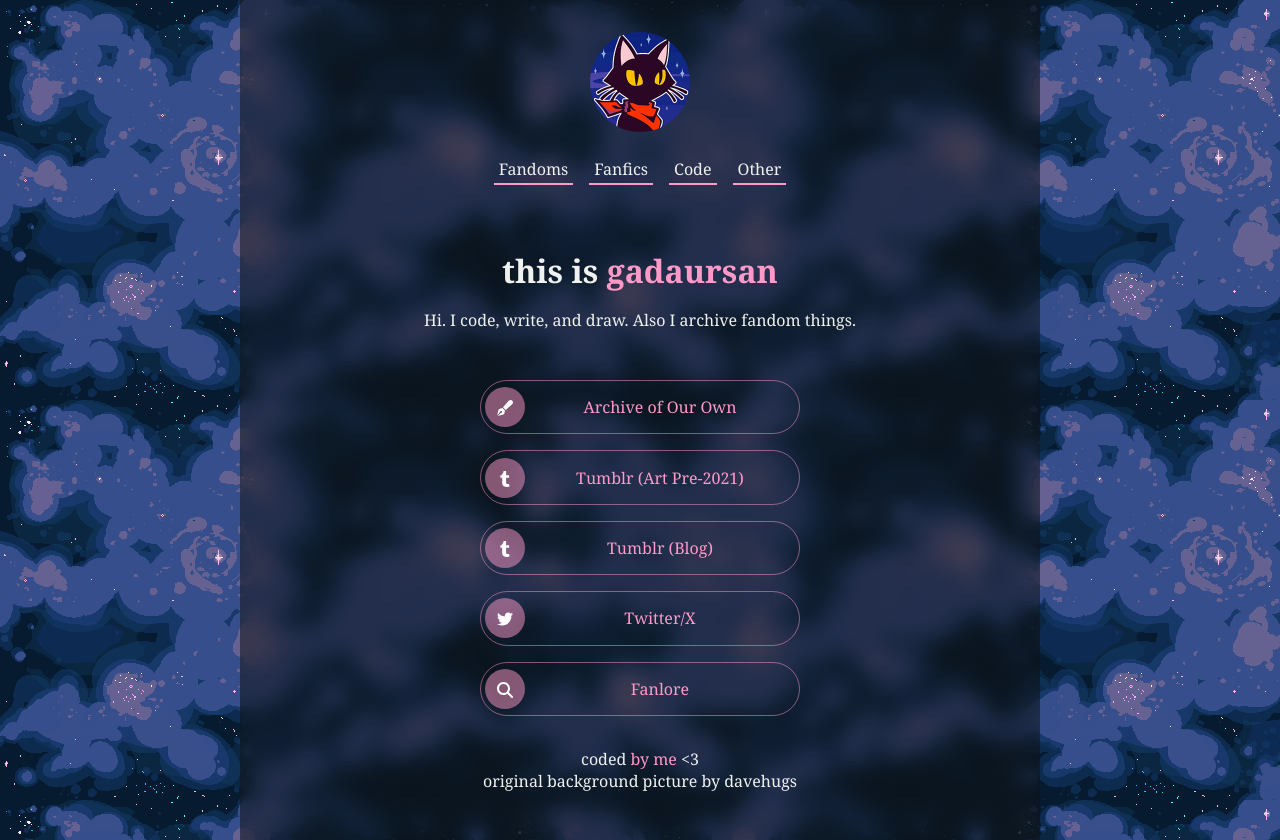
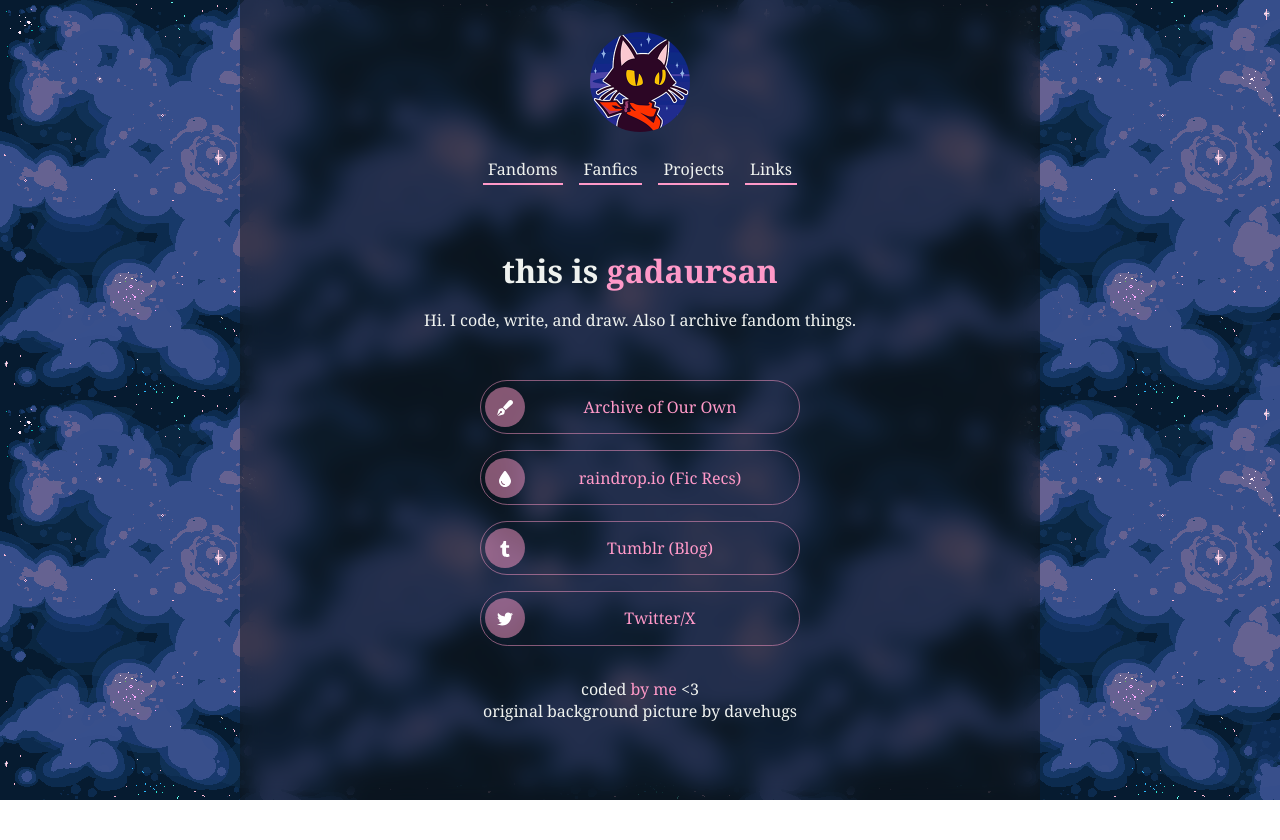
Before and after one commit to gadaursan/gadaursan.github.io, a React (Create React App) app: page / in a window 1280 px wide. After the commit the page ends 800 px from the top, so only its background shows below. Built offline with nearby package versions, Linux system fonts and the light colour scheme.

Commit message:
Reduced links on front page. Converted Others page to Links and consolidated all works into one page.

```diff
--- a/src/components/LinksOut.tsx
+++ b/src/components/LinksOut.tsx
@@ -3,12 +3,20 @@
 import './LinksOut.scss'
 import {OUTLINKS} from '../pages/Page-DB'
 
-const LinksOut = () => {
-  const links = OUTLINKS.map((link) =>
+interface ILinksOut {
+  isTruncated?: boolean
+}
+
+const LinksOut:React.FC<ILinksOut> = ({
+  isTruncated = false,
+}) => {
+  const filteredLinks = isTruncated ? OUTLINKS.filter((link) => link.priority === true) : OUTLINKS
+  const renderedLinks = filteredLinks.map((link) =>
   <a
     href={link.to}
     key={link.to}
     target='_blank'
+    rel='noopener'
   >
     <div className='button'>
       <div className='buttonIconContainer'>
@@ -26,7 +34,7 @@
 
   return (
     <div className="linksOut">
-      {links}
+      {renderedLinks}
     </div>
   )
 }
--- a/src/components/Page.scss
+++ b/src/components/Page.scss
@@ -15,6 +15,10 @@
     color: settings.$background;
     background-color: settings.$accent;
   }
+}
+
+.content.small {
+  margin: 0 auto 2em;
 }
 
 ul {
@@ -40,6 +44,10 @@
   list-style-type: none;
   padding: 0;
   margin: 0;
+}
+
+h1 {
+  margin-top: 0;
 }
 
 h1, h2, h3 {
--- a/src/pages/Code.tsx
+++ /dev/null
@@ -1,33 +0,0 @@
-import React from 'react';
-
-import '../components/Page.scss'
-
-const CodingProjects = () => {
-  return (
-    <React.Fragment>
-      <h1>Coding Projects</h1>
-      <div className="content">
-        <p>Below are some coding projects I've made.</p>
-        <ul>
-          <li>
-            <a href="https://gadaursan.github.io/AO3TweetBuilder/">
-              Ao3 Tweet Builder
-            </a> - Code-free tool to construct HTML for fake Tweets on Ao3 fics
-          </li>
-          <li>
-            <a href="https://archiveofourown.org/works/22517134">
-              Repository: Twitter
-            </a> - Documentation for a CSS work skin on Ao3 to simulate fake Twitter posts
-          </li>
-          <li>
-            <a href="https://archiveofourown.org/works/8631214">
-              Repository
-            </a> - Compilation of CSS work skins to use on Ao3
-          </li>
-        </ul>
-      </div>
-    </React.Fragment>
-  )
-}
-
-export default CodingProjects
--- a/src/pages/Fanfics.tsx
+++ b/src/pages/Fanfics.tsx
@@ -7,7 +7,14 @@
 const FanficBlock = ({work}:{work: IFic}) => (
   <div className='fanfic'>
     <div className='title'>
-      <a href={`https://archiveofourown.org/works/${work.id}`}>{work.title}</a> ({work.year})
+      <a
+        rel='noopener'
+        target='_blank'
+        href={`https://archiveofourown.org/works/${work.id}`}
+      >
+        {work.title}
+      </a>
+      &nbsp;({work.year})
       {work.locked && <img draggable={false} src={ICONS.lock} />}
     </div>
     <p className='fandom'>{work.fandom.map(f => f).join(', ')}</p>
--- a/src/pages/Home.tsx
+++ b/src/pages/Home.tsx
@@ -10,7 +10,7 @@
       <div className="content">
         <p>Hi. I code, write, and draw. Also I archive fandom things.</p>
       </div>
-      <LinksOut />
+      <LinksOut isTruncated/>
     </React.Fragment>
   );
 }
--- a/src/pages/Page-DB.tsx
+++ b/src/pages/Page-DB.tsx
@@ -1,8 +1,8 @@
 
 import Home from './Home'
 import Fandoms from './Fandoms'
-import Works from './Works'
-import CodingProjects from './Code'
+import Portal from './Portals'
+import Projects from './Projects'
 import Fanfics from './Fanfics'
 import {ICONS} from '../static/Icons'
 
@@ -26,15 +26,15 @@
   },
   {
     isNavbar: true,
-    to: '/code',
-    label: 'Code',
-    component: <CodingProjects />
+    to: '/projects',
+    label: 'Projects',
+    component: <Projects />
   },
   {
     isNavbar: true,
-    to: '/works',
-    label: 'Other',
-    component: <Works />
+    to: '/portal',
+    label: 'Links',
+    component: <Portal />
   },
 ]
 
@@ -43,6 +43,13 @@
     label: 'Archive of Our Own',
     to: 'https://archiveofourown.org/users/gadaursan',
     icon: ICONS.pen,
+    priority: true,
+  },
+  {
+    label: 'raindrop.io (Fic Recs)',
+    to: 'https://raindrop.io/minjonettes',
+    icon: ICONS.droplet,
+    priority: true,
   },
   {
     label: 'Tumblr (Art Pre-2021)',
@@ -53,11 +60,13 @@
     label: 'Tumblr (Blog)',
     to: 'https://phantom-dare.tumblr.com/',
     icon: ICONS.tumblr,
+    priority: true,
   },
   {
     label: 'Twitter/X',
     to: 'https://twitter.com/minjonettes',
     icon: ICONS.twitter,
+    priority: true,
   },
   {
     label: 'Fanlore',
--- /dev/null
+++ b/src/pages/Portals.tsx
@@ -0,0 +1,21 @@
+import React from 'react';
+import '../components/Page.scss'
+import LinksOut from '../components/LinksOut';
+
+const Portals = () => {
+  return (
+    <React.Fragment>
+      <h1>Useful Links</h1>
+      <div className='content small'>
+        <h2></h2>
+        <p className='description'>
+          Trying to keep in touch? Here's where to find me! Just for following though, I'm not much of a talker.
+        </p>
+      </div>
+      <LinksOut/>
+    </React.Fragment>
+  )
+}
+
+
+export default Portals
--- /dev/null
+++ b/src/pages/Projects.tsx
@@ -0,0 +1,77 @@
+import React from 'react';
+
+import '../components/Page.scss'
+
+const Projects = () => {
+  return (
+    <React.Fragment>
+      <h1>Projects</h1>
+      <div className="content">
+        <p>Here's some stuff that I've done outside of art and fics.</p>
+        <h2>Coding Projects</h2>
+        <ul>
+          <li>
+            <a href="https://gadaursan.github.io/AO3TweetBuilder/">
+              Ao3 Tweet Builder
+            </a> (2020) - Code-free tool to construct HTML for fake Tweets on Ao3 fics
+          </li>
+          <li>
+            <a href="https://archiveofourown.org/works/22517134">
+              Repository: Twitter
+            </a> (2020) - Documentation for a CSS work skin on Ao3 to simulate fake Twitter posts
+          </li>
+          <li>
+            <a href="https://archiveofourown.org/works/8631214">
+              Repository
+            </a> (2020-?) - Compilation of CSS work skins to use on Ao3
+          </li>
+        </ul>
+        <h2>Fan Works Preservation</h2>
+        <ul>
+          <li>
+            <a href="https://github.com/otwcode/open-doors-code">
+              OTW Open Doors
+            </a> (2021-2024) - Improved the code used to generate databases for prepare old fanfic archives to be imported into Archive of Our Own
+          </li>
+          <li>
+            <a href="https://fanlore.org/wiki/User:Gadaursan">
+              Zine Documentation on Fanlore
+            </a> (2023-?) - Tracking and documenting the history of all zines and fan projects on Fanlore. Focused on Ace Attorney and Kingdom Hearts.
+          </li>
+        </ul>
+        <h2>Zines / Collabs</h2>
+        <ul>
+          <li>
+            <a className='block' href="https://fanlore.org/wiki/The_World_Around_Us">
+              The World Around Us
+            </a> (2016) -
+            Contributed art for a zine featuring <i>Fire Emblem Fates</i> characters in different cultural settings around the world
+          </li>
+          <li>
+            <a className='block' href="https://gadaursan.tumblr.com/post/164689818576">
+              Fire Emblem Compendium
+            </a> (2017) -
+            Drew an entry for Daniela from <i>Fire Emblem Fates: Birthright</i>
+          </li>
+        </ul>
+        <h2>Mixed Media</h2>
+        <ul>
+          <li>
+            <a className='block' href="https://iasfuturekings.tumblr.com/">
+              I As Future Kings
+            </a> (2016-?) -
+            A Tumblr Blog for my AU for <i>Fire Emblem Fates: Conquest</i>
+          </li>
+          <li>
+            <a className='block' href="https://www.youtube.com/playlist?list=PLlUCISPLKaSmS6Oafbaku_9KMWV0tb8kB">
+              Introduction to BTS
+            </a> (2018) -
+            A series of short video essays explaining each member of BTS
+          </li>
+        </ul>
+      </div>
+    </React.Fragment>
+  )
+}
+
+export default Projects
--- a/src/pages/Works.tsx
+++ /dev/null
@@ -1,46 +0,0 @@
-import React from 'react';
-import '../components/Page.scss'
-
-const Works = () => {
-  return (
-    <React.Fragment>
-      <h1>Other Projects</h1>
-      <div className='content'>
-        <p className='description'>List of things I've worked on that don't fit anywhere else.</p>
-        <h2>Zines / Collabs</h2>
-        <ul>
-          <li>
-            <a className='block' href="https://fanlore.org/wiki/The_World_Around_Us">
-              The World Around Us
-            </a> (2016) -
-            Contributed art for a zine featuring <i>Fire Emblem Fates</i> characters in different cultural settings around the world
-          </li>
-          <li>
-            <a className='block' href="https://gadaursan.tumblr.com/post/164689818576">
-              Fire Emblem Compendium
-            </a> (2017) -
-            Drew an entry for Daniela from <i>Fire Emblem Fates: Birthright</i>
-          </li>
-        </ul>
-        <h2>Mixed Media</h2>
-        <ul>
-          <li>
-            <a className='block' href="https://iasfuturekings.tumblr.com/">
-              I As Future Kings
-            </a> (2016-?) -
-            A Tumblr Blog for my AU for <i>Fire Emblem Fates: Conquest</i>
-          </li>
-          <li>
-            <a className='block' href="https://www.youtube.com/playlist?list=PLlUCISPLKaSmS6Oafbaku_9KMWV0tb8kB">
-              Introduction to BTS
-            </a> (2018) -
-            A series of short video essays explaining each member of BTS
-          </li>
-        </ul>
-      </div>
-    </React.Fragment>
-  )
-}
-
-
-export default Works
--- a/src/static/Icons.tsx
+++ b/src/static/Icons.tsx
@@ -1,9 +1,9 @@
-import ao3 from './ao3.svg'
 import tumblr from './tumblr.svg'
 import lock from './lock-solid.svg'
 import pen from './pen-fancy-solid.svg'
 import twitter from './twitter.svg'
 import magnifying_glass from './magnifying-glass-solid.svg'
+import droplet from './droplet-solid.svg'
 
 const ICONS = {
   tumblr: tumblr,
@@ -11,6 +11,7 @@
   pen: pen,
   twitter: twitter,
   magnifying_glass: magnifying_glass,
+  droplet: droplet,
 }
 
 export {ICONS}
```
Also changed, not shown: src/static/droplet-solid.svg (added).
